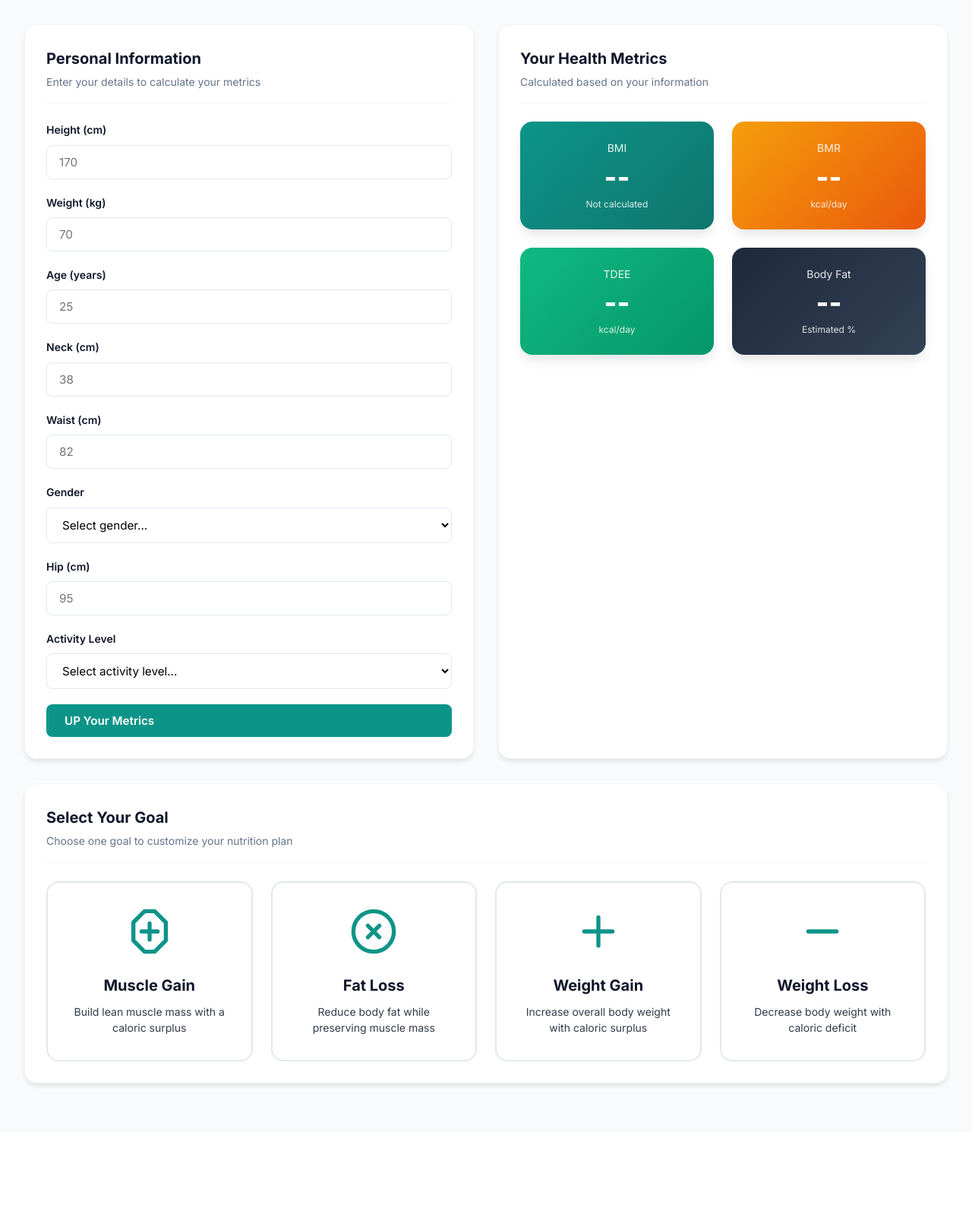
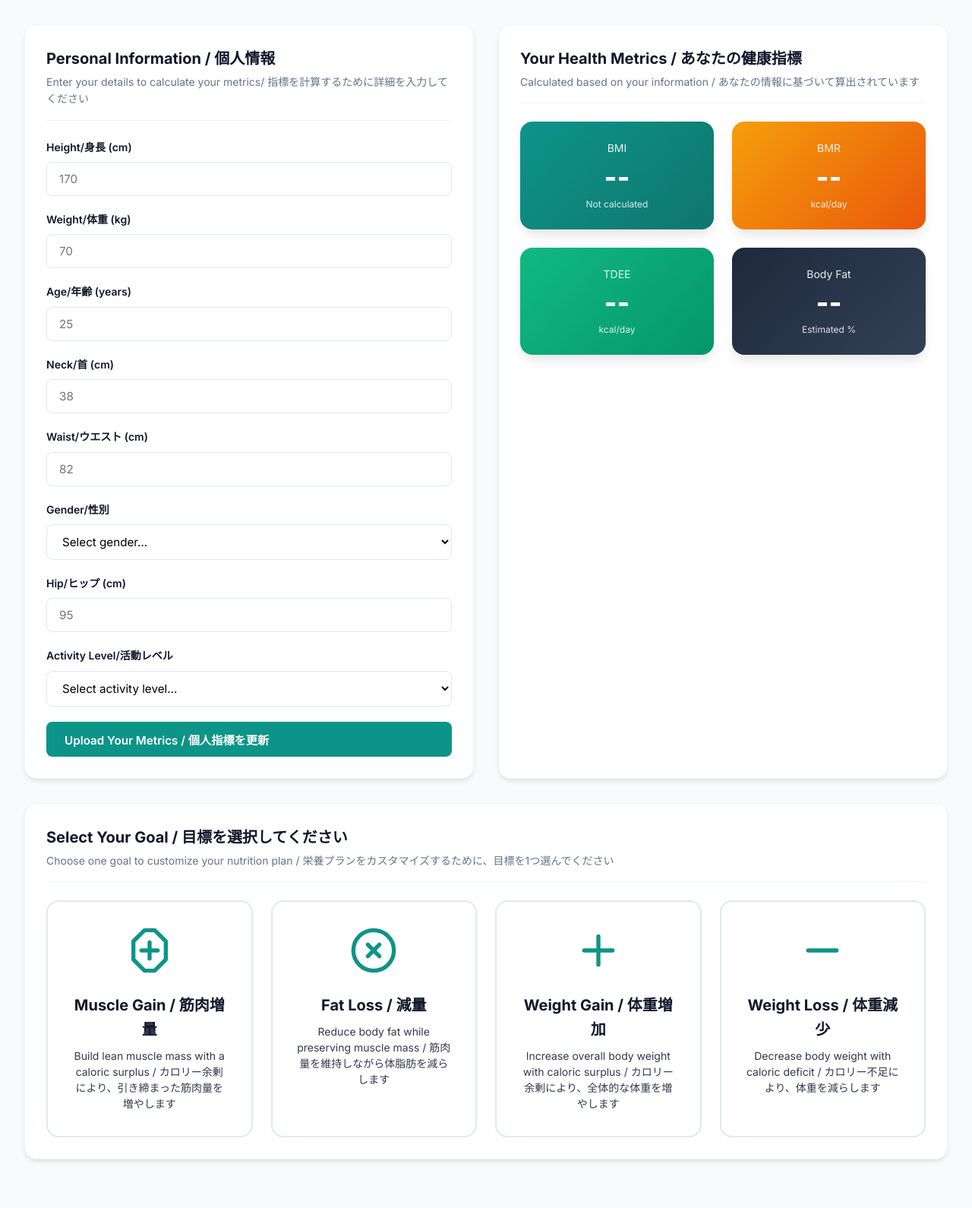
Before and after one commit to LeTuan98/GymXcel, a PHP site: page /profile.php in a window 1280 px wide. Shown: the part 94-1684 px from the top of the page at 76% size. Before the commit the page ends 1525 px from the top, so only its background shows below. Run offline with PHP 8.4, Linux system fonts and the light colour scheme; the visitor is signed in with stand-in values (Sample User, id 1).

Commit message:
japanes up

```diff
--- a/profile.php
+++ b/profile.php
@@ -41,70 +41,70 @@ if (!isset($_SESSION['user_id'])) {
     <div class="profile-container">
       <div class="card">
         <div class="card-header">
-          <h2 class="card-title">Personal Information</h2>
-          <p class="card-subtitle">Enter your details to calculate your metrics</p>
+          <h2 class="card-title">Personal Information / 個人情報</h2>
+          <p class="card-subtitle">Enter your details to calculate your metrics/ 指標を計算するために詳細を入力してください</p>
         </div>
 
         <div class="input-group">
-          <label class="input-label">Height (cm)</label>
+          <label class="input-label">Height/身長 (cm)</label>
           <input type="number" class="input-field" id="height" placeholder="170" min="100" max="250">
         </div>
 
         <div class="input-group">
-          <label class="input-label">Weight (kg)</label>
+          <label class="input-label">Weight/体重 (kg)</label>
           <input type="number" class="input-field" id="weight" placeholder="70" min="30" max="300">
         </div>
 
         <div class="input-group">
-          <label class="input-label">Age (years)</label>
+          <label class="input-label">Age/年齢 (years)</label>
           <input type="number" class="input-field" id="age" placeholder="25" min="15" max="100">
         </div>
 
         <div class="input-group">
-          <label class="input-label">Neck (cm)</label>
+          <label class="input-label">Neck/首 (cm)</label>
           <input type="number" class="input-field" id="neck" placeholder="38" min="15" max="300">
         </div>
 
         <div class="input-group">
-          <label class="input-label">Waist (cm)</label>
+          <label class="input-label">Waist/ウエスト (cm)</label>
           <input type="number" class="input-field" id="waist" placeholder="82" min="15" max="500">
         </div>
 
         <div class="input-group">
-          <label class="input-label">Gender</label>
+          <label class="input-label">Gender/性別</label>
           <select class="select-field" id="gender">
             <option value="">Select gender...</option>
-            <option value="M">Male</option>
-            <option value="F">Female</option>
+            <option value="M">Male/男性</option>
+            <option value="F">Female/女性</option>
           </select>
         </div>
 
         <div class="input-group" id="hipGroup">
-          <label class="input-label">Hip (cm)</label>
+          <label class="input-label">Hip/ヒップ (cm)</label>
           <input type="number" class="input-field" id="hip" placeholder="95" min="15" max="500">
         </div>
 
         <div class="input-group">
-          <label class="input-label">Activity Level</label>
+          <label class="input-label">Activity Level/活動レベル</label>
           <select class="select-field" id="activityLevel">
             <option value="">Select activity level...</option>
-            <option value="1.2">Sedentary (little or no exercise)</option>
-            <option value="1.375">Lightly active (1-3 days/week)</option>
-            <option value="1.55">Moderately active (3-5 days/week)</option>
-            <option value="1.725">Very active (6-7 days/week)</option>
-            <option value="1.9">Extra active (athlete)</option>
+            <option value="1.2">Sedentary (little or no exercise) / 軽い運動（週1～3日）</option>
+            <option value="1.375">Lightly active (1-3 days/week) / 軽い運動（週1～3日）</option>
+            <option value="1.55">Moderately active (3-5 days/week) / 中程度の運動（週3～5日）</option>
+            <option value="1.725">Very active (6-7 days/week) / 激しい運動（週6～7日）</option>
+            <option value="1.9">Extra active (athlete) / 非常に激しい運動（アスリート）</option>
           </select>
         </div>
 
         <button class="btn btn-primary" onclick="saveProfile()" style="width: 100%;">
-          UP Your Metrics
+          Upload Your Metrics / 個人指標を更新
         </button>
       </div>
 
       <div class="card">
         <div class="card-header">
-          <h2 class="card-title">Your Health Metrics</h2>
-          <p class="card-subtitle">Calculated based on your information</p>
+          <h2 class="card-title">Your Health Metrics / あなたの健康指標</h2>
+          <p class="card-subtitle">Calculated based on your information / あなたの情報に基づいて算出されています</p>
         </div>
 
         <div class="stats-grid">
@@ -136,8 +136,8 @@ if (!isset($_SESSION['user_id'])) {
 
       <div class="card goals-section">
         <div class="card-header">
-          <h2 class="card-title">Select Your Goal</h2>
-          <p class="card-subtitle">Choose one goal to customize your nutrition plan</p>
+          <h2 class="card-title">Select Your Goal / 目標を選択してください</h2>
+          <p class="card-subtitle">Choose one goal to customize your nutrition plan / 栄養プランをカスタマイズするために、目標を1つ選んでください</p>
         </div>
 
         <div class="goals-grid">
@@ -146,8 +146,8 @@ if (!isset($_SESSION['user_id'])) {
               <path d="M14.5 2H9.5L4 7.5V16.5L9.5 22H14.5L20 16.5V7.5L14.5 2Z" stroke-linecap="round" stroke-linejoin="round"/>
               <path d="M12 8v8M8 12h8" stroke-linecap="round" stroke-linejoin="round"/>
             </svg>
-            <div class="goal-title">Muscle Gain</div>
-            <div class="goal-description">Build lean muscle mass with a caloric surplus</div>
+            <div class="goal-title">Muscle Gain / 筋肉増量</div>
+            <div class="goal-description">Build lean muscle mass with a caloric surplus / カロリー余剰により、引き締まった筋肉量を増やします</div>
           </div>
 
           <div class="goal-card" data-goal="fat-loss" onclick="selectGoal('fat-loss')">
@@ -155,43 +155,43 @@ if (!isset($_SESSION['user_id'])) {
               <path d="M12 22c5.523 0 10-4.477 10-10S17.523 2 12 2 2 6.477 2 12s4.477 10 10 10z" stroke-linecap="round" stroke-linejoin="round"/>
               <path d="M9.17 14.83l5.66-5.66M14.83 14.83L9.17 9.17" stroke-linecap="round" stroke-linejoin="round"/>
             </svg>
-            <div class="goal-title">Fat Loss</div>
-            <div class="goal-description">Reduce body fat while preserving muscle mass</div>
+            <div class="goal-title">Fat Loss / 減量</div>
+            <div class="goal-description">Reduce body fat while preserving muscle mass / 筋肉量を維持しながら体脂肪を減らします</div>
           </div>
 
           <div class="goal-card" data-goal="weight-gain" onclick="selectGoal('weight-gain')">
             <svg class="goal-icon" viewBox="0 0 24 24" fill="none" stroke="currentColor" stroke-width="2">
               <path d="M12 5v14M5 12h14" stroke-linecap="round" stroke-linejoin="round"/>
             </svg>
-            <div class="goal-title">Weight Gain</div>
-            <div class="goal-description">Increase overall body weight with caloric surplus</div>
+            <div class="goal-title">Weight Gain / 体重増加</div>
+            <div class="goal-description">Increase overall body weight with caloric surplus / カロリー余剰により、全体的な体重を増やします</div>
           </div>
 
           <div class="goal-card" data-goal="weight-loss" onclick="selectGoal('weight-loss')">
             <svg class="goal-icon" viewBox="0 0 24 24" fill="none" stroke="currentColor" stroke-width="2">
               <path d="M5 12h14" stroke-linecap="round" stroke-linejoin="round"/>
             </svg>
-            <div class="goal-title">Weight Loss</div>
-            <div class="goal-description">Decrease body weight with caloric deficit</div>
+            <div class="goal-title">Weight Loss / 体重減少</div>
+            <div class="goal-description">Decrease body weight with caloric deficit / カロリー不足により、体重を減らします</div>
           </div>
         </div>
       </div>
 
       <div class="card macros-card" id="macrosCard" style="display: none;">
         <div class="card-header" style="border-color: rgba(255, 255, 255, 0.2);">
-          <h2 class="card-title" style="color: white;">Your Daily Macros</h2>
-          <p class="card-subtitle" style="color: rgba(255, 255, 255, 0.85);">Recommended macro distribution for <span id="selectedGoalText">your goal</span></p>
+          <h2 class="card-title" style="color: white;">Your Daily Macros / 1日の栄養素バランス</h2>
+          <p class="card-subtitle" style="color: rgba(255, 255, 255, 0.85);">Recommended macro distribution for / 推奨マクロ栄養素配分：<span id="selectedGoalText">your goal</span></p>
         </div>
 
         <div class="macros-grid">
           <div class="macro-item">
-            <div class="macro-label">Daily Calories</div>
+            <div class="macro-label">Daily Calories / 1日の摂取カロリー</div>
             <div class="macro-value" id="goalCalories">--</div>
             <div class="macro-percentage">kcal/day</div>
           </div>
 
           <div class="macro-item">
-            <div class="macro-label">Protein</div>
+            <div class="macro-label">Protein / たんぱく質</div>
             <div class="macro-value" id="proteinValue">--</div>
             <div class="macro-bar">
               <div class="macro-bar-fill protein" id="proteinBar" style="width: 0%"></div>
@@ -200,7 +200,7 @@ if (!isset($_SESSION['user_id'])) {
           </div>
 
           <div class="macro-item">
-            <div class="macro-label">Carbs</div>
+            <div class="macro-label">Carbs / 炭水化物</div>
             <div class="macro-value" id="carbsValue">--</div>
             <div class="macro-bar">
               <div class="macro-bar-fill carbs" id="carbsBar" style="width: 0%"></div>
@@ -209,7 +209,7 @@ if (!isset($_SESSION['user_id'])) {
           </div>
 
           <div class="macro-item">
-            <div class="macro-label">Fat</div>
+            <div class="macro-label">Fat / 脂質</div>
             <div class="macro-value" id="fatValue">--</div>
             <div class="macro-bar">
               <div class="macro-bar-fill fat" id="fatBar" style="width: 0%"></div>
```
Also changed, not shown: foods.php (+4 -4 lines), index.php (+4 -4 lines).
